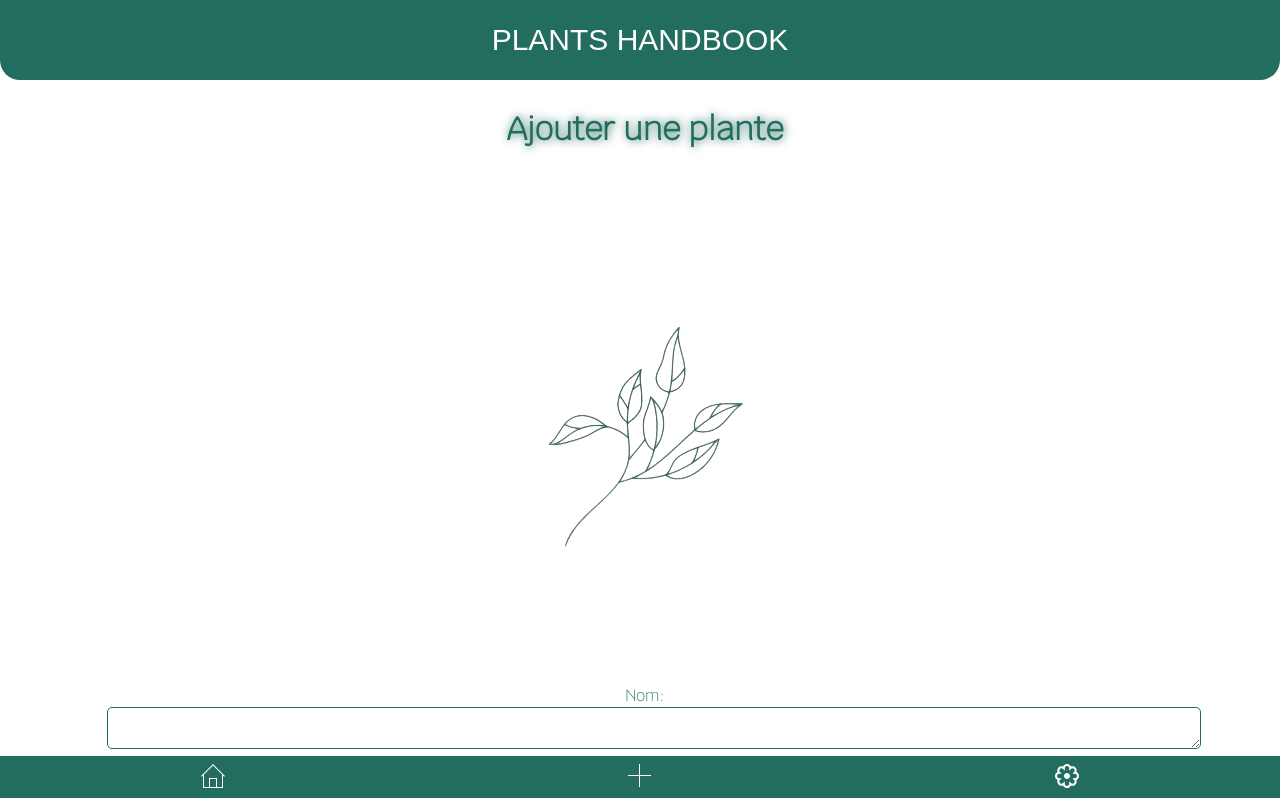
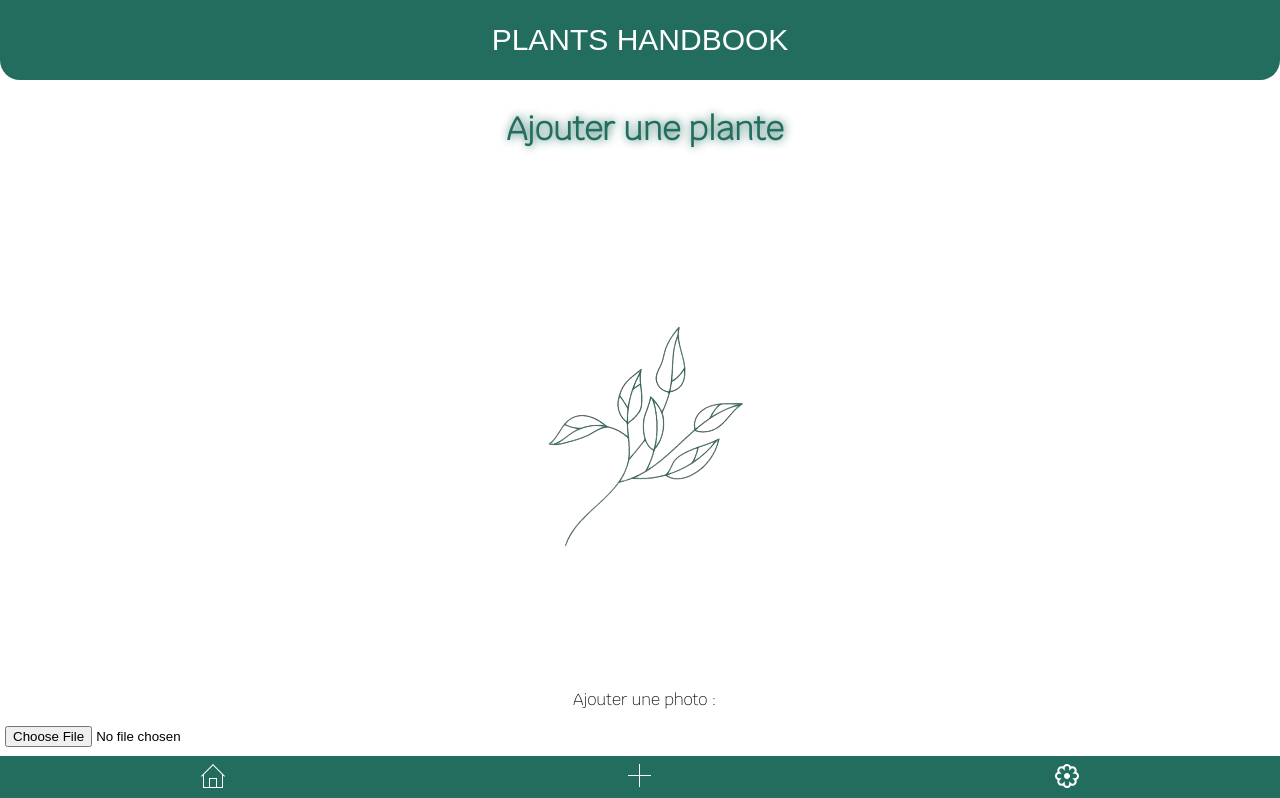
Before and after one commit to NinonMaraval/plants-handbook, a React (Create React App) app: page /add in a window 1280 px wide. Shown: the top 798 px of the page. Built offline with nearby package versions, Linux system fonts and the light colour scheme; no server answers.

Commit message:
added pic in form

```diff
--- a/src/components/views/PlantForm.jsx
+++ b/src/components/views/PlantForm.jsx
@@ -15,6 +15,8 @@ function PlantForm() {
     care: '',
     category_id: '',
   });
+  const [pic, setPic] = useState(null);
+  console.log(pic);
 
   const handleSubmit = (event) => {
     event.preventDefault();
@@ -59,6 +61,14 @@ function PlantForm() {
       <form className="plantGlobal" onSubmit={handleSubmit}>
         <h1 className="addPlant">Ajouter une plante </h1>
         <img className="flower" src={flower2} alt="flower-pic" />
+        <p className="addPic">Ajouter une photo :</p>
+        <input
+          className="inputPlant'"
+          type="file"
+          label="picture"
+          name="picture"
+          onChange={(e) => setPic(e.target.files[0])}
+        />
         <label htmlFor="Nom">
           <span className="textAreaLabel">Nom:</span>
           <textarea
```
